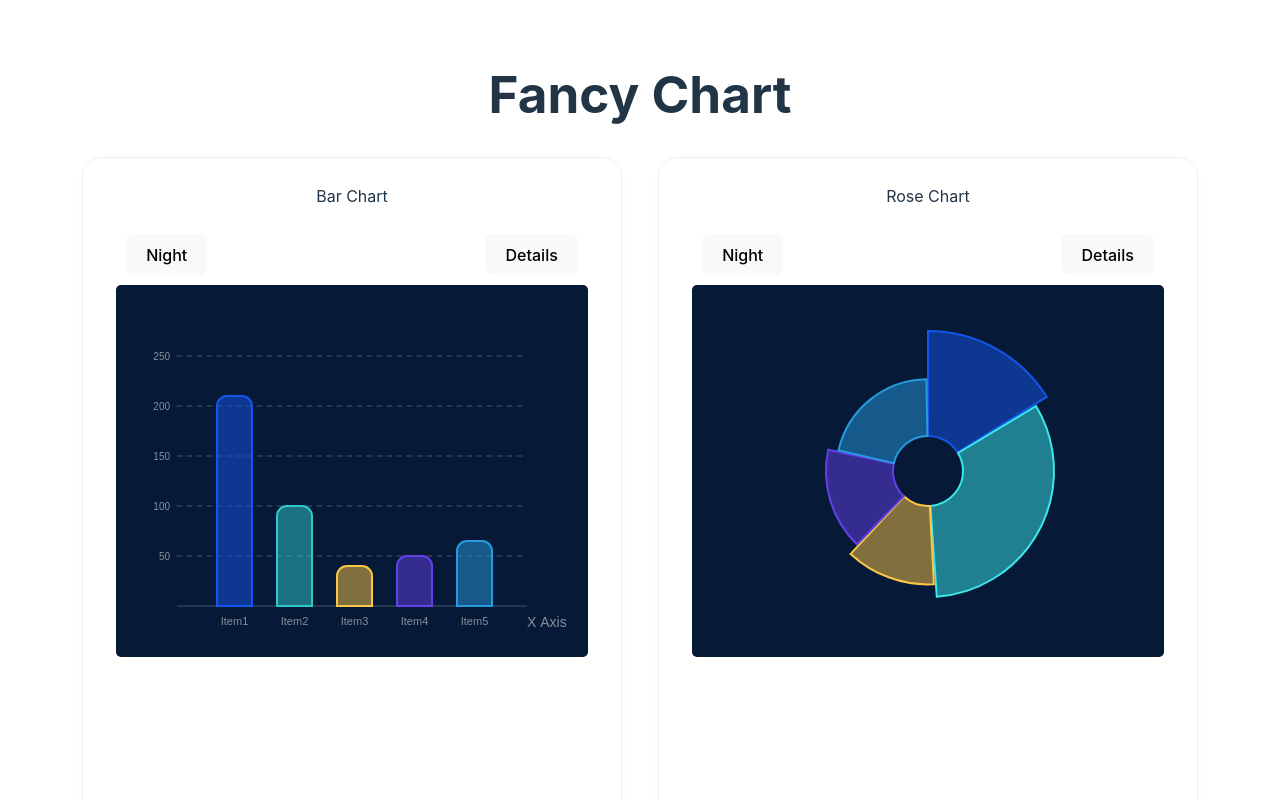
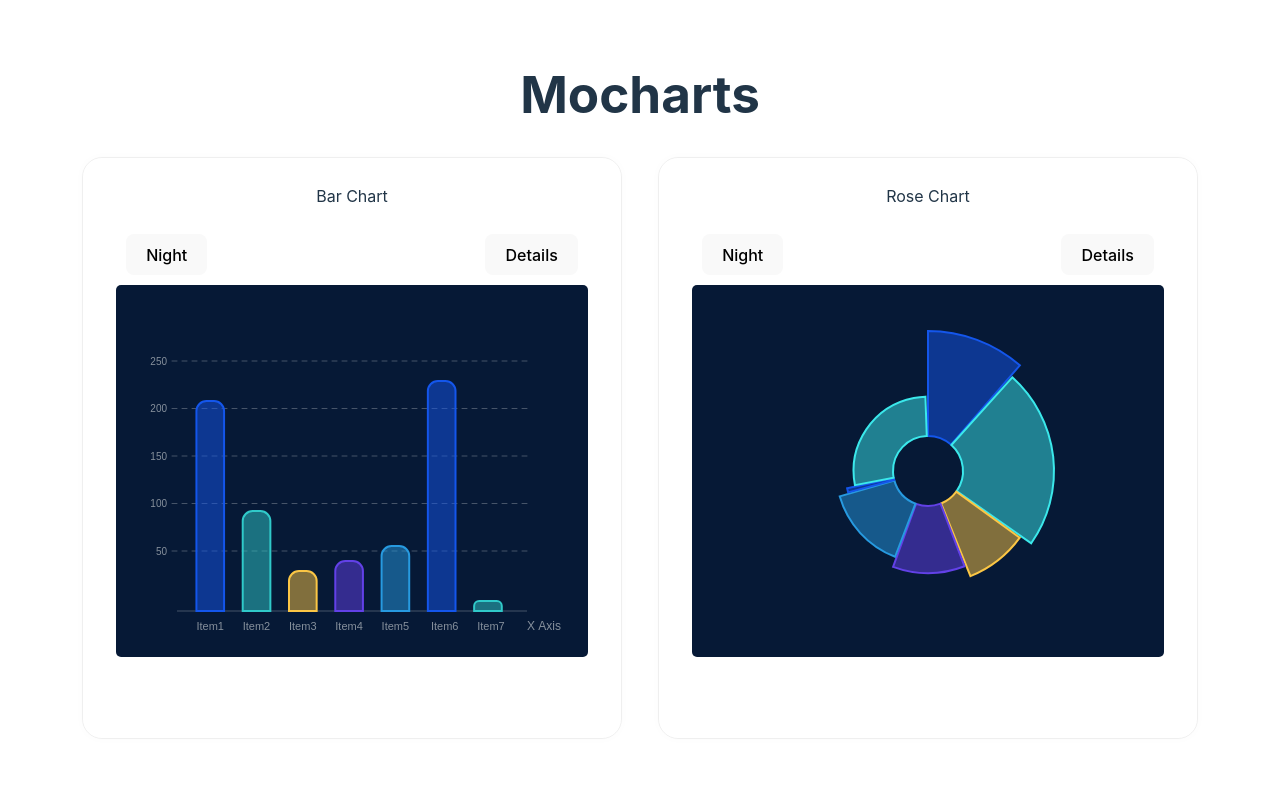
Before and after one commit to Mochalatteee/MoCharts, a Vue app: page / in a window 1280 px wide. Shown: the top 800 px of the page. Built offline with nearby package versions, Linux system fonts and the light colour scheme.

Commit message:
修复了刷新色彩颜色的加载bug，新增了barchart的长宽适应

```diff
--- a/src/components/Home.vue
+++ b/src/components/Home.vue
@@ -1,6 +1,6 @@
 <template>
   <div>
-      <h1>Fancy Chart</h1>
+      <h1>Mocharts</h1>
 
       <div class="component-box">
           <div class="component-ctn">
@@ -12,7 +12,7 @@
                       <button @click="goToBarChart">Details</button>
                   </div>
 
-                  <barChart :data="[210,100,40,50,65]" :color-mode="barColorMode"></barChart>
+                  <barChart :data="[210,100,40,50,65,230,10]" :color-mode="barColorMode"></barChart>
               </div>
           </div>
 
@@ -24,7 +24,7 @@
                       <button @click="goToPieChart">Details</button>
                   </div>
 
-                  <pieChart :data="[50,100,40,50,65]" :color-mode="pieColorMode"></pieChart>
+                  <pieChart :data="[50,100,40,50,65, 5, 120]" :color-mode="pieColorMode"></pieChart>
               </div>
           </div>
       </div>
@@ -77,7 +77,7 @@
       border: solid 1px #00000010;
       box-shadow: 0 0 10px rgba(0, 0, 0, 0.02);
       padding: 10px;
-      height: 50%;
+      height: 70vh;
   }
 
   .chart-ctn {
--- a/src/components/barChart.vue
+++ b/src/components/barChart.vue
@@ -17,11 +17,11 @@
   props: {
     data: {
       type: Array,
-      default: () => [13000, 50000, 7000, 12000, 25000]
+      default: () => [13000, 50000, 7000, 12000, 25000, 14000,1000]
     },
     dataLabel: {
       type: Array,
-      default: () => ["Item1", "Item2", "Item3", "Item4", "Item5"]
+      default: () => ["Item1", "Item2", "Item3", "Item4", "Item5", " Item6"," Item7"]
     },
     colorMode: {
       type: String,
@@ -40,12 +40,14 @@
      let labelLayer = null;
      let extraLayer = null;
 
+    const ctnHeight = 350;
+    const ctnWidth = 450;
     const data = props.data;
     const dataLabel = props.dataLabel;
     const colors = ["#1456EB","#30C9C9","#FBC645","#6241E7","#279AE0"];
-    const barWidth = 35;
-    const barSpacing = 25;
-    const maxHeight = 250;
+    const barWidth = (ctnWidth / data.length - ctnWidth/50 )/ 2;
+    const barSpacing = barWidth - ctnWidth/50;
+    const maxHeight = ctnHeight - 100;
     const maxData = getMaxData(Math.max(...data));
 
     // 监听数据变化，实现响应式
@@ -54,23 +56,9 @@
         return;
       }
       if (newValue !== oldValue) {
-        drawBars(barLayer, newValue, 0); // 重置动画
+        redrawChart(colorMode.value, data, dataLabel);
       }
      });
-
-     // 切换颜色模式的方法
-     const toggleColorMode = () => {
-        // console.log(colorMode.value);
-
-        // emit('update:colorMode', props.colorMode === 'day' ? 'night' : 'day');
-        // colorMode.value = colorMode.value === 'day' ? 'night' : 'day';
-        // if(colorMode.value == 'day'){
-        //   container.value.style.backgroundColor = '#ffffff';
-        // }else{
-        //   container.value.style.backgroundColor = '#061936';
-        // }
-        // redrawChart(colorMode.value);
-      };
 
       watch(() => props.colorMode, (newValue, oldValue) => {
         colorMode.value = newValue === 'day' ? 'night' : 'day';
@@ -79,19 +67,22 @@
         } else {
             container.value.style.backgroundColor = '#061936';
         }
-        redrawChart(colorMode.value);
+        redrawChart(colorMode.value, data, dataLabel);
       });
 
-      const redrawChart = (currentMode) => {
-        drawAxis(xAxisLayer,currentMode);
+      const redrawChart = (currentMode, data, dataLabel) => {
+        if(data.length !== dataLabel.length) {
+          return console.log("数据数目不匹配")
+        }
+        drawAxis(xAxisLayer,currentMode,ctnHeight);
          // 初始化数据
         //   动画
          const anim = new Konva.Animation((frame) => {
            const elapsed = frame.time;
            if (elapsed < 1000) { // 1000ms内执行动画
-             drawBars(barLayer, data, elapsed, barWidth, barSpacing, maxHeight, colors, maxData, extraLayer,anim,dataLabel);
-             drawDynamicLabel(labelLayer, dataLabel, barSpacing, barWidth,currentMode);
-             drawDynamicAxis(yAxisLayer, maxHeight, data, maxData,currentMode);
+             drawBars(barLayer, data, elapsed, barWidth, barSpacing, maxHeight, colors, maxData, extraLayer,anim,dataLabel, ctnHeight,ctnWidth);
+             drawDynamicLabel(labelLayer, dataLabel, barSpacing, barWidth,currentMode,ctnHeight,ctnWidth);
+             drawDynamicAxis(yAxisLayer, maxHeight, data, maxData,currentMode,ctnHeight,ctnWidth);
 
            } else {
              anim.stop(); // 加载完成后停止动画
@@ -108,8 +99,8 @@
        if (container.value) {
          stage = new Konva.Stage({
            container: container.value,
-           width: 450,
-           height: 350
+           width: ctnWidth,
+           height: ctnHeight
          });
 
          barLayer = new Konva.Layer();
@@ -124,7 +115,7 @@
          stage.add(barLayer);
          stage.add(extraLayer);
 
-         redrawChart(colorMode.value);
+         redrawChart(colorMode.value, data, dataLabel);
        }
      });
 
@@ -134,16 +125,16 @@
 
 
 
- function drawBars(layer, data, elapsed, barWidth, barSpacing, maxHeight, colors, maxData, extraLayer,anim,dataLabel) {
+ function drawBars(layer, data, elapsed, barWidth, barSpacing, maxHeight, colors, maxData, extraLayer,anim,dataLabel, ctnHeight) {
    layer.removeChildren();
-
+  //  console.log(ctnHeight);
    data.forEach((value, index) => {
      const x = (index + 1.5) * (barWidth + barSpacing);
      const height = (elapsed / 1000) * maxHeight * (value / maxData);
 
      const rect = new Konva.Rect({
        x: x,
-       y: 310 - height,
+       y: ctnHeight - 0.1 * ctnHeight - height,
        width: barWidth ,
        height: height,
        cornerRadius: [10, 10, 0, 0],
@@ -233,37 +224,41 @@
    return nearestMultiple;
  }
 
- function drawDynamicLabel(layer, dataLabel, barSpacing, barWidth, colorMode){
+ function drawDynamicLabel(layer, dataLabel, barSpacing, barWidth, colorMode, ctnHeight, ctnWidth){
    layer.removeChildren();
 
    dataLabel.forEach((value, index)=>{
      const x = (index + 1.5) * (barWidth + barSpacing);
-     const width = barWidth;
+     const width = barWidth + 0.5 * barSpacing;
 
      const text  = new Konva.Text({
        x: x,
-       y: 310 + 10,
+       y: 0.9 * ctnHeight + 10,
        text: value,
        fontSize: 11,
-       align: 'center',
+       align: 'left',
        width: width,
        fill: colorMode === 'day'? '#86909C':'#D5D5D6CC' // 字体颜色
      });
+    //  console.log(value,text.x(),text.y());
 
      layer.add(text)
    })
 
  }
 
- function drawDynamicAxis(layer, maxHeight, data, maxData,colorMode){
+ function drawDynamicAxis(layer, maxHeight, data, maxData,colorMode,ctnHeight,ctnWidth){
    layer.removeChildren();
    let modeColor = colorMode === 'day'? '#86909C':'#D5D5D6CC';
 
-   for(let i = 0; i < data.length; i++){
-     let value = (maxData - i*(maxData/data.length)).toLocaleString();
+   for(let i = 0; i < 5; i++){
+
+     let value = (maxData - i*(maxData/5)).toLocaleString();
+     let tempY = 0.9 * ctnHeight - maxHeight + i*(0.85 * ctnHeight - maxHeight);
 
      const axis = new Konva.Line({
-       points: [50, 310 - maxHeight + i*(300 - maxHeight), 400, 310 - maxHeight + i*(300 - maxHeight)], // x 轴坐标
+       points: [0.1*ctnWidth, tempY,
+        0.9 * ctnWidth, tempY], // x 轴坐标
        stroke: modeColor,
        strokeWidth: 0.5,
        dash: [5, 5],
@@ -273,11 +268,11 @@
 
      const text = new Konva.Text({
        x: 5,
-       y: 310-4 - maxHeight + i*(300 - maxHeight),
+       y: tempY-4,
        fill: modeColor,
        fontSize: 10,
        text: value,
-       width: 38,
+       width: 35,
        align: 'right',
      })
 
@@ -286,10 +281,10 @@
 
  }
 
- function drawAxis(layer,colorMode) {
+ function drawAxis(layer,colorMode,ctnHeight) {
 
    const xAxis = new Konva.Line({
-     points: [50, 310, 400, 310], // x 轴坐标
+     points: [50, 0.9 * ctnHeight, 400, 0.9 * ctnHeight], // x 轴坐标
      stroke: colorMode === 'day'? '#86909C':'#D5D5D6CC',
      strokeWidth: 0.5
    });
@@ -297,9 +292,9 @@
    // 添加 x 轴上的文字
    const xAxisText = new Konva.Text({
      x: 400,
-     y: 310 + 10,
+     y: 0.9 * ctnHeight + 10,
      text: 'X Axis',
-     fontSize: 14,
+     fontSize: 12,
      fill: colorMode === 'day'? '#86909C':'#D5D5D6CC',
    });
 
--- a/src/components/pieChart.vue
+++ b/src/components/pieChart.vue
@@ -41,7 +41,7 @@
     let extraLayer = null;
 
     const height = 350;
-    const width = 450
+    const width = 450;
     const radius = Math.min(height, width) / 2.5;
     const innerRadius = Math.min(height, width) / 10;
     const centerX = width / 2;
```
